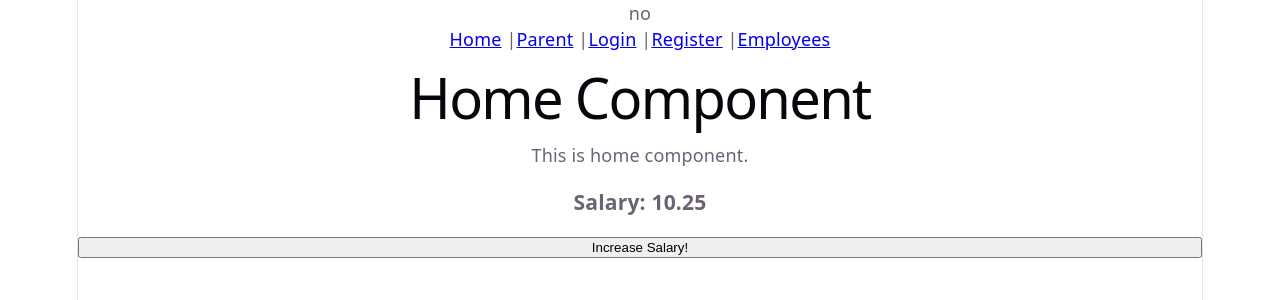
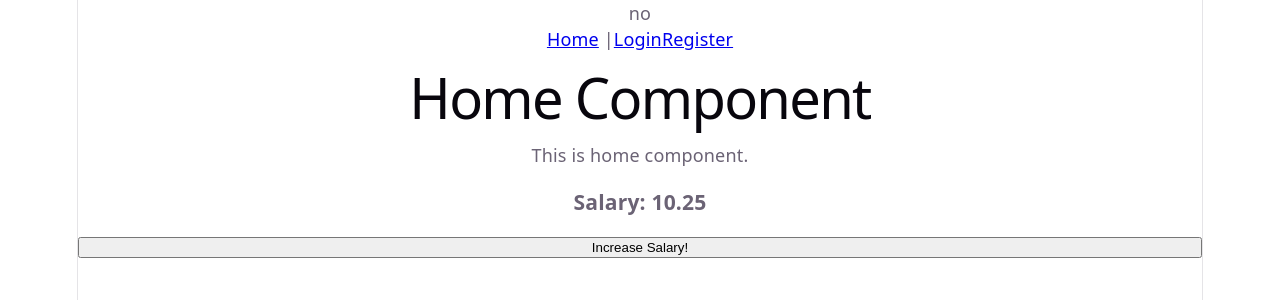
Before and after one commit to dyesmuk/ibm-react-demo-4-jun-2026, a React (Vite) app: page /home in a window 1280 px wide. Shown: the top 300 px of the page. Built offline with nearby package versions, Linux system fonts and the light colour scheme.

Commit message:
initial commit

```diff
--- a/src/components/navBar.tsx
+++ b/src/components/navBar.tsx
@@ -11,14 +11,14 @@ const NavBar = () => {
             <p>{isLoggedIn ? 'yes' : 'no'}</p>
             <nav>
                 <Link to='/home'>Home</Link> |
-                {/* {isLoggedIn && <Link to='/parent'>Parent</Link>}
+                {isLoggedIn && <Link to='/parent'>Parent</Link>}
                 {isLoggedIn && <Link to='/employees'>Employees</Link>}
                 {!isLoggedIn && <Link to='/login'>Login</Link>}
-                {!isLoggedIn && <Link to='/register'>Register</Link>} */}
-                <Link to='/parent'>Parent</Link> |
+                {!isLoggedIn && <Link to='/register'>Register</Link>}
+                {/* <Link to='/parent'>Parent</Link> |
                 <Link to='/login'>Login</Link> |
                 <Link to='/register'>Register</Link> |
-                <Link to='/employees'>Employees</Link>
+                <Link to='/employees'>Employees</Link> */}
             </nav>
         </>
     );
```
